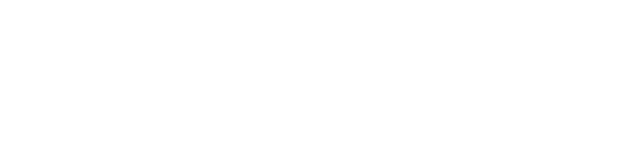
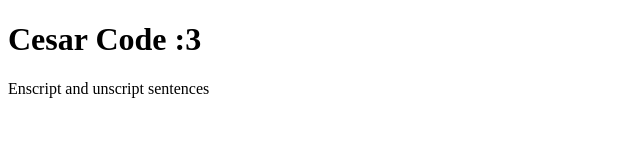
Before and after one commit to Perspecto/IHM_Web_Statique, a plain HTML site: page Mon_Pyscript/index.html in a window 1280 px wide. Shown: the whole page, without its empty margins (0-640 px from the left). Drawn offline with Linux system fonts and the light colour scheme.

Commit message:
pyscript

```diff
--- a/Mon_Pyscript/index.html
+++ b/Mon_Pyscript/index.html
@@ -6,7 +6,18 @@
         <title>A nice and simple Cesar code translator</title>
 
     </head>
+    <body>
+        <h1>Cesar Code :3</h1>
+        <p>Enscript and unscript sentences</p>
 
+
+
+
+
+
+
+
+    </body>
 
 
 
```
Also changed, not shown: Pyscript/index.html (+2 -2 lines).
